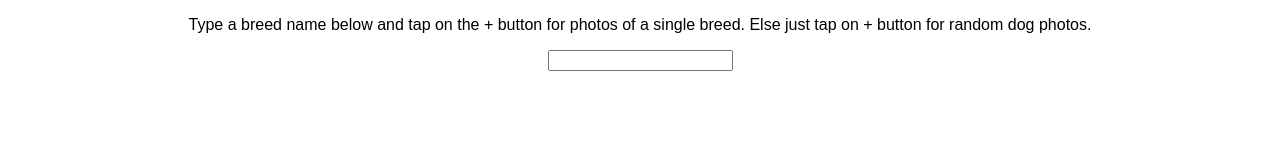
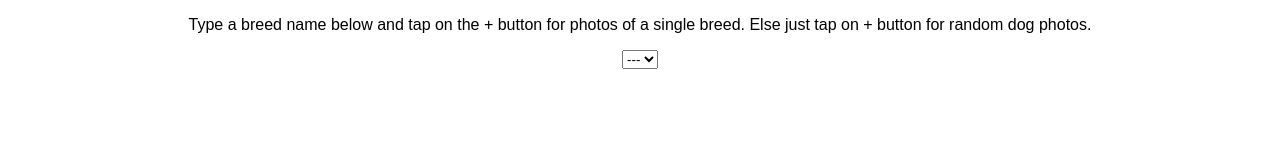
Before and after one commit to niitish/dogs-gallery, a plain HTML site: page index.html in a window 1280 px wide. Shown: the top 160 px of the page. Drawn offline with Linux system fonts and the light colour scheme; no server answers.

Commit message:
change list style

```diff
--- a/index.html
+++ b/index.html
@@ -14,8 +14,9 @@
 		</p>
 
 		<div class="dropdown">
-			<input list="dog-breeds" class="selected" />
-			<datalist id="dog-breeds" class="breed-selector"> </datalist>
+			<select name="dog-breeds" class="breed-selector">
+				<option value=" ">---</option>
+			</select>
 		</div>
 		<div class="dogs"></div>
 		<button class="create">+</button>
```
